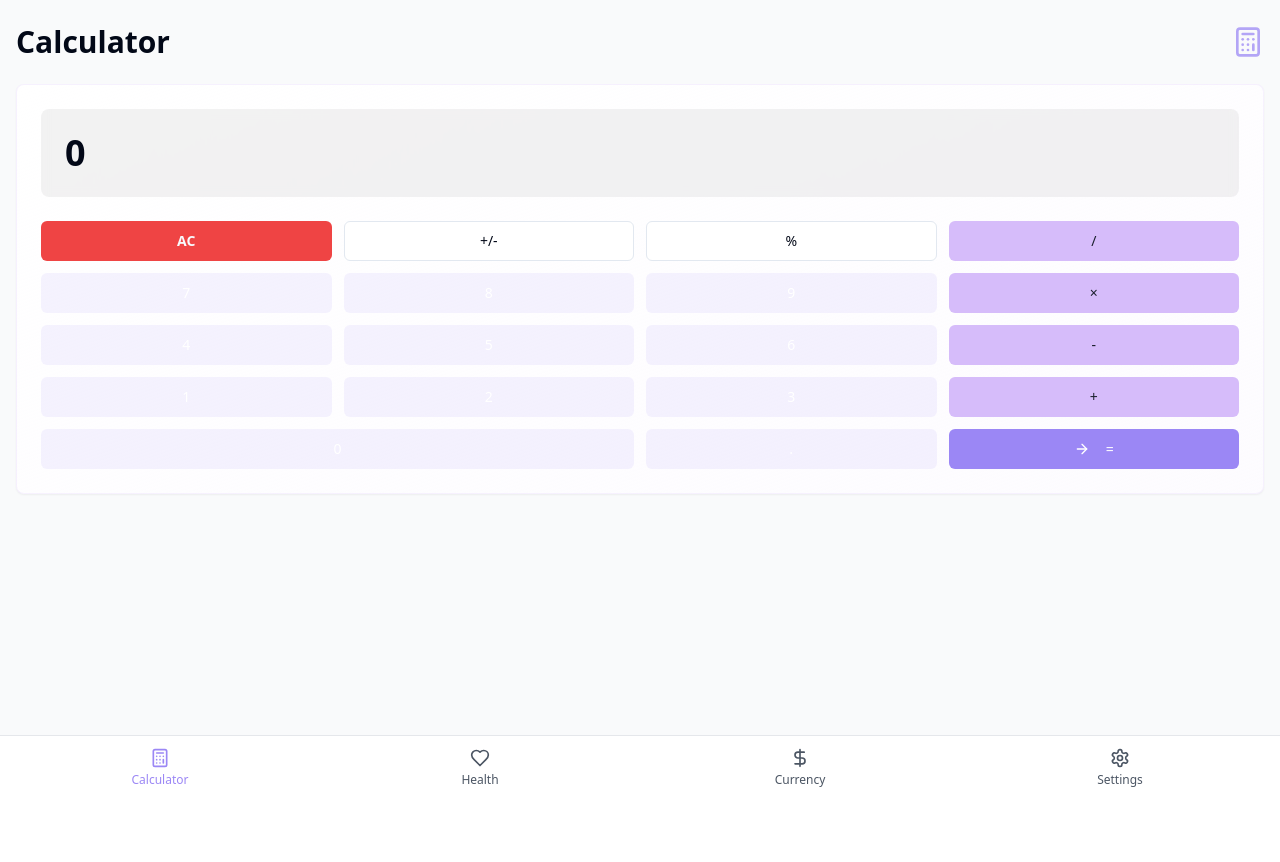
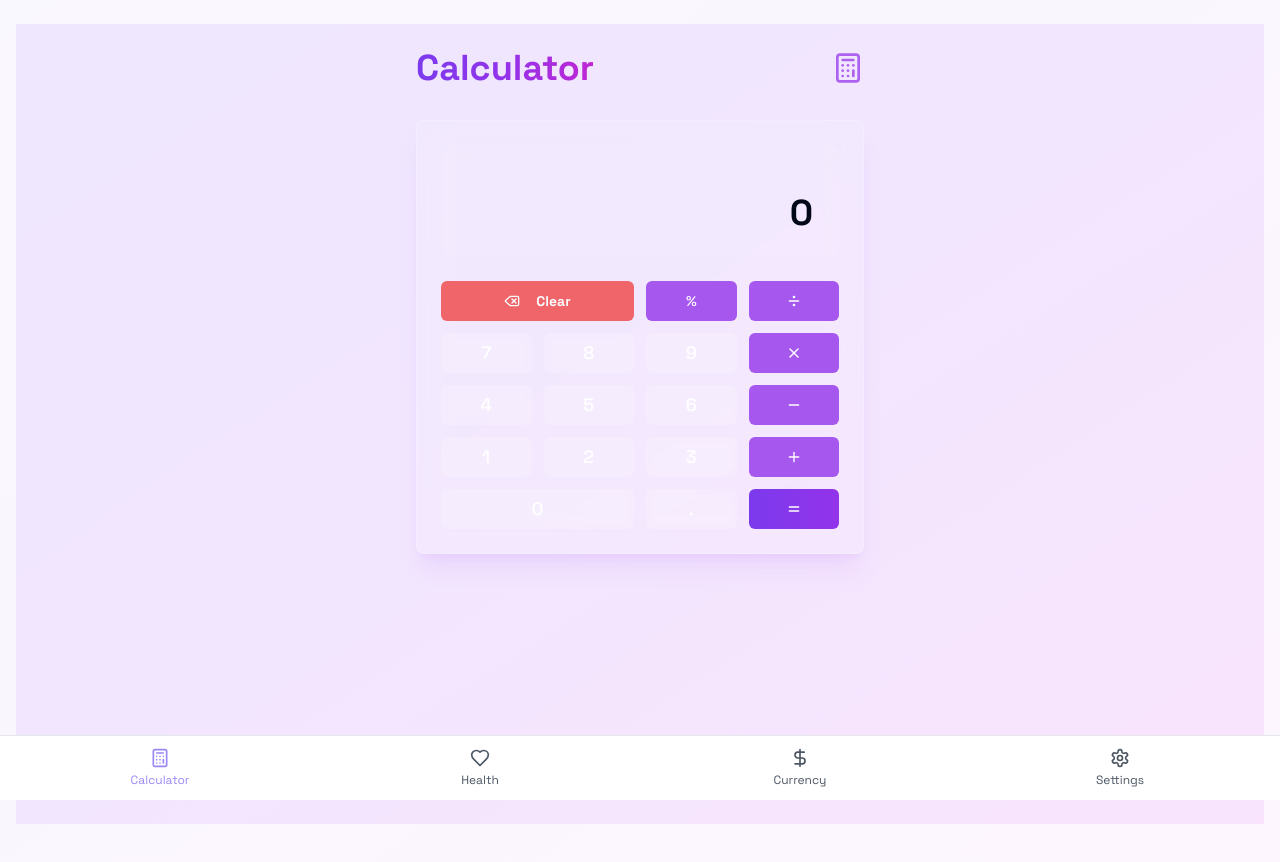
Before and after one commit to sushmamswamy/shub-modern-utility-app, a React (Vite) app: page /calculator in a window 1280 px wide. Shown: the top 862 px of the page. Before the commit the page ends 800 px from the top, so only its background shows below. Built offline with nearby package versions, Linux system fonts and the light colour scheme.

Commit message:
Refactor: Redesign UI with modern styles
This commit refactors the entire UI to incorporate a modern design. This includes changes to styles, fonts, colors, and overall visual presentation.

```diff
--- a/index.html
+++ b/index.html
@@ -1,26 +1,17 @@
+
 <!DOCTYPE html>
 <html lang="en">
   <head>
     <meta charset="UTF-8" />
+    <link rel="icon" type="image/svg+xml" href="/favicon.ico" />
     <meta name="viewport" content="width=device-width, initial-scale=1.0" />
-    <title>shub-modern-utility-app</title>
-    <meta name="description" content="Lovable Generated Project" />
-    <meta name="author" content="Lovable" />
-
-    <meta property="og:title" content="shub-modern-utility-app" />
-    <meta property="og:description" content="Lovable Generated Project" />
-    <meta property="og:type" content="website" />
-    <meta property="og:image" content="https://lovable.dev/opengraph-image-p98pqg.png" />
-
-    <meta name="twitter:card" content="summary_large_image" />
-    <meta name="twitter:site" content="@lovable_dev" />
-    <meta name="twitter:image" content="https://lovable.dev/opengraph-image-p98pqg.png" />
+    <link rel="preconnect" href="https://fonts.googleapis.com">
+    <link rel="preconnect" href="https://fonts.gstatic.com" crossorigin>
+    <link href="https://fonts.googleapis.com/css2?family=Space+Grotesk:wght@300;400;500;600;700&display=swap" rel="stylesheet">
+    <title>Calculator App</title>
   </head>
-
   <body>
     <div id="root"></div>
-    <!-- IMPORTANT: DO NOT REMOVE THIS SCRIPT TAG OR THIS VERY COMMENT! -->
-    <script src="https://cdn.gpteng.co/gptengineer.js" type="module"></script>
     <script type="module" src="/src/main.tsx"></script>
   </body>
 </html>
--- a/src/components/Layout.tsx
+++ b/src/components/Layout.tsx
@@ -4,7 +4,7 @@ import BottomNav from "./BottomNav";
 
 const Layout = ({ children }: { children: ReactNode }) => {
   return (
-    <div className="flex flex-col min-h-screen bg-gray-50 dark:bg-gray-900">
+    <div className="min-h-screen bg-gradient-to-br from-violet-500/5 via-purple-500/5 to-fuchsia-500/5 dark:from-violet-950 dark:via-purple-950 dark:to-fuchsia-950 font-['Space_Grotesk']">
       <main className="flex-1 container mx-auto px-4 pb-20 pt-6">
         {children}
       </main>
--- a/src/pages/Calculator.tsx
+++ b/src/pages/Calculator.tsx
@@ -1,8 +1,8 @@
 
 import { Button } from "@/components/ui/button";
+import { Card } from "@/components/ui/card";
 import { useState } from "react";
-import { Card } from "@/components/ui/card";
-import { ArrowRight, Calculator as CalcIcon } from "lucide-react";
+import { Calculator as CalcIcon, Equal, Delete, Plus, Minus, X, Divide } from "lucide-react";
 
 const Calculator = () => {
   const [display, setDisplay] = useState("0");
@@ -33,81 +33,116 @@ const Calculator = () => {
   };
 
   return (
-    <div className="space-y-6">
+    <div className="min-h-screen bg-gradient-to-br from-violet-500/10 via-purple-500/10 to-fuchsia-500/10 p-6 font-['Space_Grotesk']">
+      <div className="max-w-md mx-auto space-y-8">
         <div className="flex items-center justify-between animate-fade-in">
-        <h1 className="text-3xl font-bold">Calculator</h1>
-        <CalcIcon className="h-8 w-8 text-primary animate-pulse" />
+          <h1 className="text-4xl font-bold bg-gradient-to-r from-violet-600 via-purple-600 to-fuchsia-600 bg-clip-text text-transparent">
+            Calculator
+          </h1>
+          <CalcIcon className="h-8 w-8 text-purple-600 animate-pulse" />
         </div>
-      <Card className="p-6 bg-gradient-to-br from-background to-secondary/5 backdrop-blur-sm border border-secondary/20 animate-scale-in">
-        <div className="bg-black/5 dark:bg-white/5 p-6 rounded-lg mb-6 backdrop-blur-sm">
-          <div className="text-sm text-gray-600 dark:text-gray-400 animate-slide-right">{equation}</div>
-          <div className="text-4xl font-bold tracking-tighter animate-slide-left">{display}</div>
+
+        <Card className="backdrop-blur-lg bg-white/10 border border-white/20 p-6 shadow-xl shadow-purple-500/10">
+          <div className="bg-white/5 rounded-xl p-6 mb-6">
+            <div className="text-sm text-purple-300 h-6 text-right animate-slide-right">
+              {equation}
             </div>
+            <div className="text-4xl font-bold tracking-wider text-right animate-slide-left">
+              {display}
+            </div>
+          </div>
+
           <div className="grid grid-cols-4 gap-3">
-          <Button onClick={clear} variant="destructive" className="font-bold hover:scale-105 transition-transform">
-            AC
+            <Button
+              onClick={clear}
+              variant="destructive"
+              className="col-span-2 font-bold bg-red-500/80 hover:bg-red-600/80 backdrop-blur-sm"
+            >
+              <Delete className="mr-2 h-4 w-4" />
+              Clear
             </Button>
-          <Button onClick={() => handleOperator("+/-")} variant="outline" className="hover:scale-105 transition-transform">
-            +/-
-          </Button>
-          <Button onClick={() => handleOperator("%")} variant="outline" className="hover:scale-105 transition-transform">
+            <Button
+              onClick={() => handleOperator("%")}
+              className="bg-purple-600/80 hover:bg-purple-700/80 backdrop-blur-sm"
+            >
               %
             </Button>
-          <Button onClick={() => handleOperator("/")} variant="secondary" className="hover:scale-105 transition-transform">
-            /
+            <Button
+              onClick={() => handleOperator("/")}
+              className="bg-purple-600/80 hover:bg-purple-700/80 backdrop-blur-sm"
+            >
+              <Divide className="h-4 w-4" />
             </Button>
 
             {[7, 8, 9].map((num) => (
               <Button
                 key={num}
                 onClick={() => handleNumber(num.toString())}
-              className="bg-primary/10 hover:bg-primary/20 text-primary-foreground hover:scale-105 transition-transform"
+                className="bg-white/10 hover:bg-white/20 backdrop-blur-sm text-lg font-medium hover:scale-105 transition-transform"
               >
                 {num}
               </Button>
             ))}
-          <Button onClick={() => handleOperator("*")} variant="secondary" className="hover:scale-105 transition-transform">
-            ×
+            <Button
+              onClick={() => handleOperator("*")}
+              className="bg-purple-600/80 hover:bg-purple-700/80 backdrop-blur-sm"
+            >
+              <X className="h-4 w-4" />
             </Button>
 
             {[4, 5, 6].map((num) => (
               <Button
                 key={num}
                 onClick={() => handleNumber(num.toString())}
-              className="bg-primary/10 hover:bg-primary/20 text-primary-foreground hover:scale-105 transition-transform"
+                className="bg-white/10 hover:bg-white/20 backdrop-blur-sm text-lg font-medium hover:scale-105 transition-transform"
               >
                 {num}
               </Button>
             ))}
-          <Button onClick={() => handleOperator("-")} variant="secondary" className="hover:scale-105 transition-transform">
-            -
+            <Button
+              onClick={() => handleOperator("-")}
+              className="bg-purple-600/80 hover:bg-purple-700/80 backdrop-blur-sm"
+            >
+              <Minus className="h-4 w-4" />
             </Button>
 
             {[1, 2, 3].map((num) => (
               <Button
                 key={num}
                 onClick={() => handleNumber(num.toString())}
-              className="bg-primary/10 hover:bg-primary/20 text-primary-foreground hover:scale-105 transition-transform"
+                className="bg-white/10 hover:bg-white/20 backdrop-blur-sm text-lg font-medium hover:scale-105 transition-transform"
               >
                 {num}
               </Button>
             ))}
-          <Button onClick={() => handleOperator("+")} variant="secondary" className="hover:scale-105 transition-transform">
-            +
+            <Button
+              onClick={() => handleOperator("+")}
+              className="bg-purple-600/80 hover:bg-purple-700/80 backdrop-blur-sm"
+            >
+              <Plus className="h-4 w-4" />
             </Button>
 
-          <Button onClick={() => handleNumber("0")} className="col-span-2 bg-primary/10 hover:bg-primary/20 text-primary-foreground hover:scale-105 transition-transform">
+            <Button
+              onClick={() => handleNumber("0")}
+              className="col-span-2 bg-white/10 hover:bg-white/20 backdrop-blur-sm text-lg font-medium hover:scale-105 transition-transform"
+            >
               0
             </Button>
-          <Button onClick={() => handleNumber(".")} className="bg-primary/10 hover:bg-primary/20 text-primary-foreground hover:scale-105 transition-transform">
+            <Button
+              onClick={() => handleNumber(".")}
+              className="bg-white/10 hover:bg-white/20 backdrop-blur-sm text-lg font-medium hover:scale-105 transition-transform"
+            >
               .
             </Button>
-          <Button onClick={calculate} className="bg-primary hover:bg-primary/90 hover:scale-105 transition-transform">
-            <ArrowRight className="mr-2 h-4 w-4" />
-            =
+            <Button
+              onClick={calculate}
+              className="bg-gradient-to-r from-violet-600 to-purple-600 hover:from-violet-700 hover:to-purple-700 hover:scale-105 transition-all duration-300"
+            >
+              <Equal className="h-4 w-4" />
             </Button>
           </div>
         </Card>
+      </div>
     </div>
   );
 };
--- a/tailwind.config.ts
+++ b/tailwind.config.ts
@@ -19,6 +19,9 @@ export default {
       },
     },
     extend: {
+      fontFamily: {
+        sans: ["Space Grotesk", "sans-serif"],
+      },
       colors: {
         border: "hsl(var(--border))",
         input: "hsl(var(--input))",
@@ -54,14 +57,29 @@ export default {
           foreground: "hsl(var(--card-foreground))",
         },
       },
-      borderRadius: {
-        lg: "var(--radius)",
-        md: "calc(var(--radius) - 2px)",
-        sm: "calc(var(--radius) - 4px)",
+      keyframes: {
+        "slide-up": {
+          from: { opacity: "0", transform: "translateY(20px)" },
+          to: { opacity: "1", transform: "translateY(0)" },
+        },
+        "slide-left": {
+          from: { opacity: "0", transform: "translateX(20px)" },
+          to: { opacity: "1", transform: "translateX(0)" },
+        },
+        "slide-right": {
+          from: { opacity: "0", transform: "translateX(-20px)" },
+          to: { opacity: "1", transform: "translateX(0)" },
+        },
+        "scale-in": {
+          from: { opacity: "0", transform: "scale(0.95)" },
+          to: { opacity: "1", transform: "scale(1)" },
+        },
       },
       animation: {
-        "accordion-down": "accordion-down 0.2s ease-out",
-        "accordion-up": "accordion-up 0.2s ease-out",
+        "slide-up": "slide-up 0.5s ease-out forwards",
+        "slide-left": "slide-left 0.5s ease-out forwards",
+        "slide-right": "slide-right 0.5s ease-out forwards",
+        "scale-in": "scale-in 0.5s ease-out forwards",
       },
     },
   },
```
Lines whose indentation alone changed are shown as unchanged.
